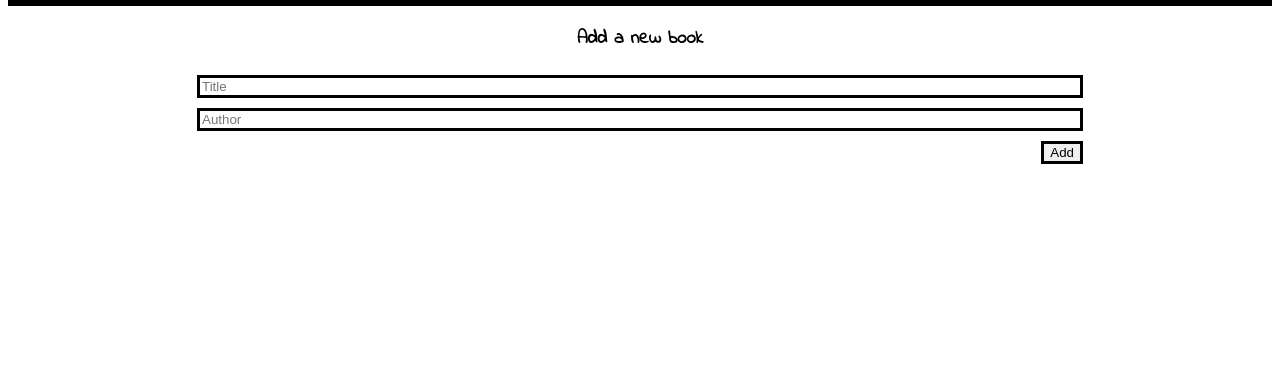
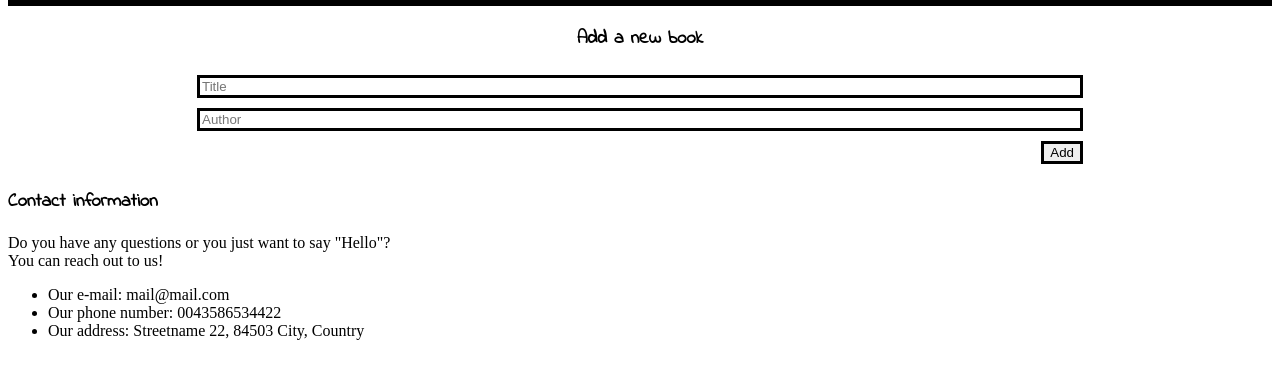
Before and after one commit to eduardosancho/awesome_books, a website: page index.html in a window 1280 px wide. Shown: the part 194-572 px from the top of the page. Drawn offline with Linux system fonts and the light colour scheme.

Commit message:
Add contact-info section

```diff
--- a/index.html
+++ b/index.html
@@ -46,7 +46,17 @@
         </form>
     </div>
 
-    <div id="contact-info"></div>
+    <div id="contact-info">
+        <h3>Contact information</h3>
+        <p>Do you have any questions or you just want to say "Hello"? <br>
+            You can reach out to us!
+        </p>
+        <ul>
+            <li>Our e-mail: mail@mail.com</li>
+            <li>Our phone number: 0043586534422</li>
+            <li>Our address: Streetname 22, 84503 City, Country</li>
+        </ul>
+    </div>
 
     <script src="./scripts/booklist-classes.js"></script>
 </body>
```
